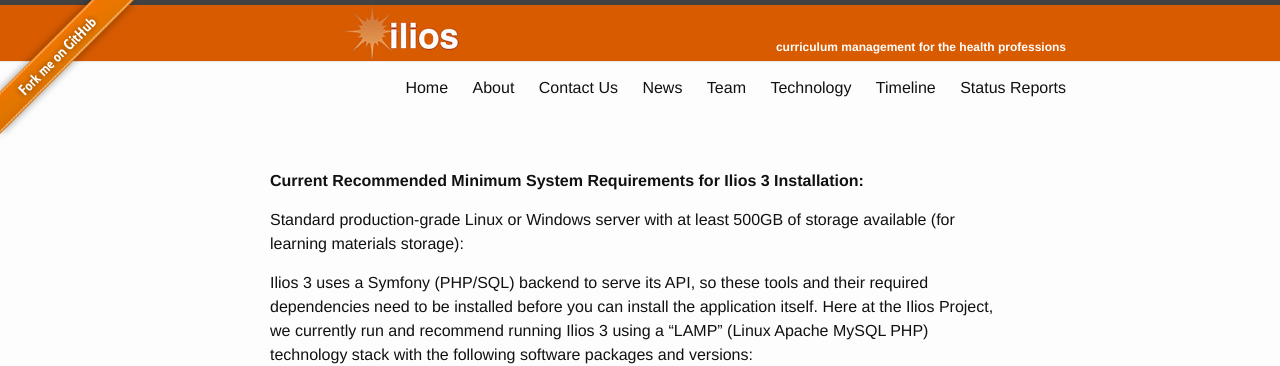
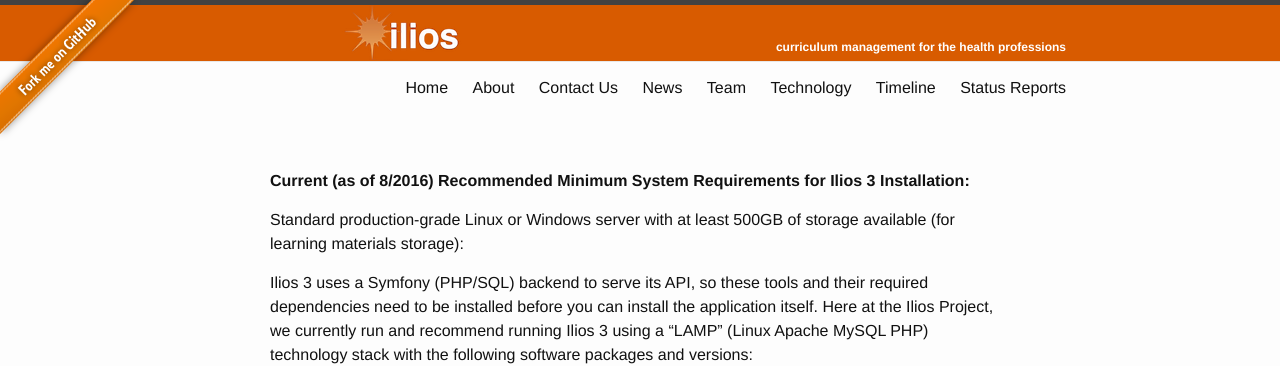
Before and after one commit to ilios/iliosproject.org, a Jekyll site: the page built from technology.md, in a window 1280 px wide. Shown: the top 366 px of the page. Built offline with Jekyll 4.4.1, drawn with Linux system fonts in a browser that asks for light colours.

Commit message:
Update technology.md

```diff
--- a/technology.md
+++ b/technology.md
@@ -7,7 +7,7 @@
 
 ---
 
-__Current Recommended Minimum System Requirements for Ilios 3 Installation:__
+__Current (as of 8/2016) Recommended Minimum System Requirements for Ilios 3 Installation:__
 
 Standard production-grade Linux or Windows server with at least 500GB of storage available (for learning materials storage):
 
```
